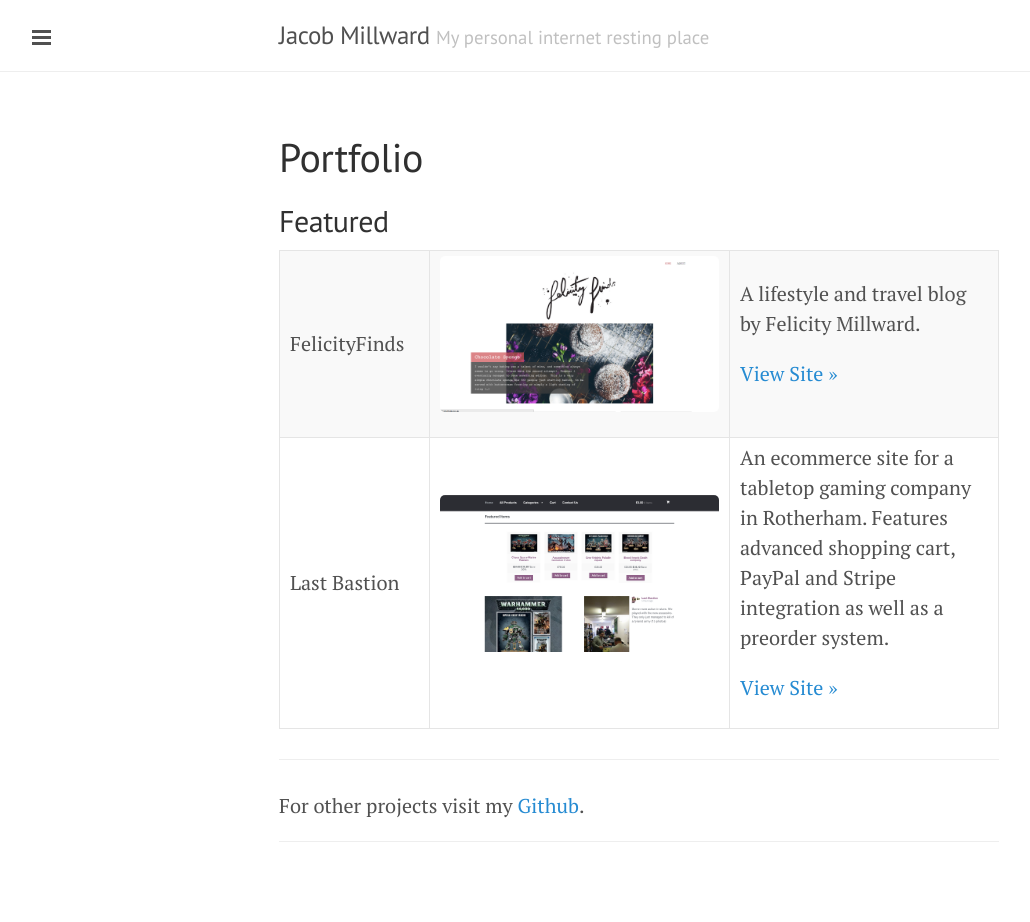
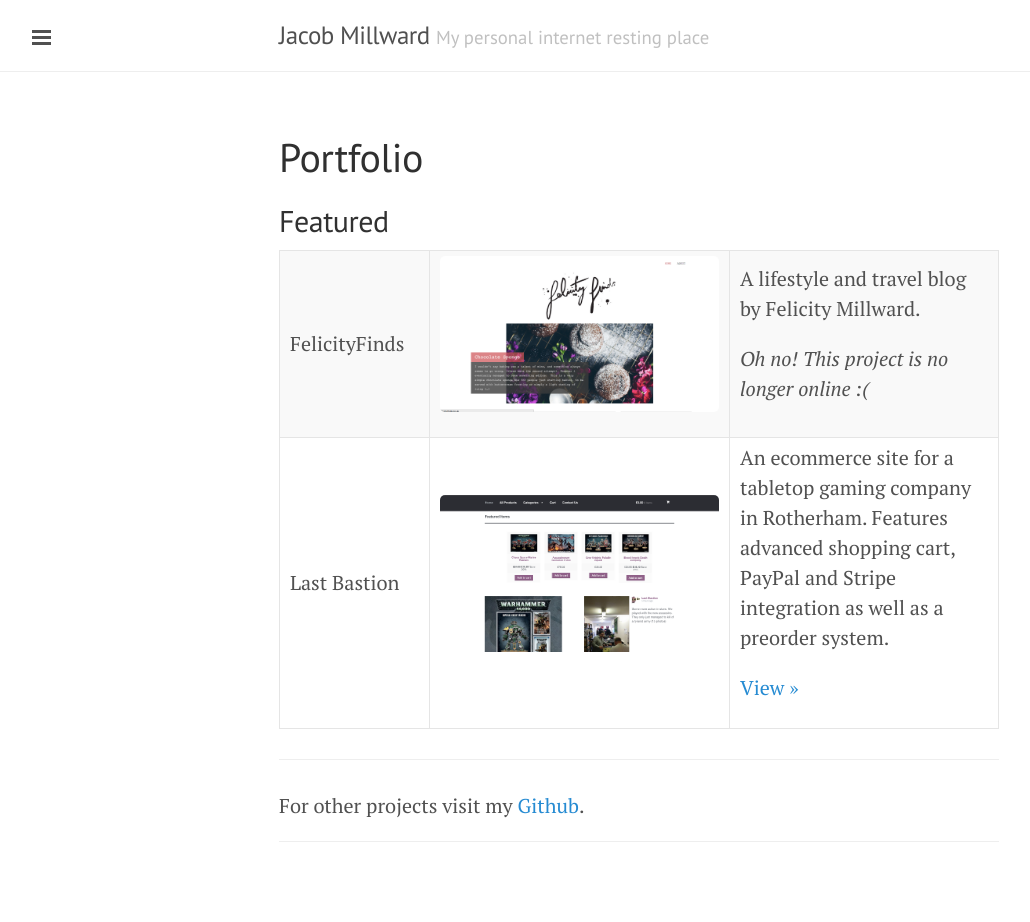
Before and after one commit to JacobMillward/blog, a Jekyll site: the page built from portfolio.md, in a window 1280 px wide. Shown: the whole page, without its empty margins (1-1031 px from the left). Built offline with Jekyll 4.4.1, drawn with Linux system fonts in a browser that asks for light colours.

Commit message:
Show a message if a project is no longer available online

```diff
--- a/_data/projects.yml
+++ b/_data/projects.yml
@@ -2,15 +2,11 @@
 #   image_url: img/portfolio/img1.png
 #   description: This is a project description. It provides a brief overview of how a project should be displayed. A download link is below
 #   url: "#"
-#	action_call: View Site
 - name: FelicityFinds
   image_url: /img/portfolio/FFinds.png
   description: A lifestyle and travel blog by Felicity Millward.
-  url: "http://felicityfinds.co.uk/"
-  action_call: View Site
 
 - name: Last Bastion
   image_url: /img/portfolio/LastBastion.png
   description: "An ecommerce site for a tabletop gaming company in Rotherham. Features advanced shopping cart, PayPal and Stripe integration as well as a preorder system."
   url: "http://last-bastion.co.uk/"
-  action_call: View Site
--- a/portfolio.md
+++ b/portfolio.md
@@ -13,7 +13,13 @@ title: Portfolio
       <p>
         {{project.description}}
       </p>
-      <p><a href="{{project.url}}" target="_blank">{{project.action_call}} &raquo;</a></p>
+      <p>
+      {% if project.url %}
+      <a href="{{project.url}}" target="_blank">View &raquo;</a>
+      {% else %}
+      <i>Oh no! This project is no longer online :(</i>
+      {% endif %}
+      </p>
     </td>
   </tr>
   {% endfor %}
```
